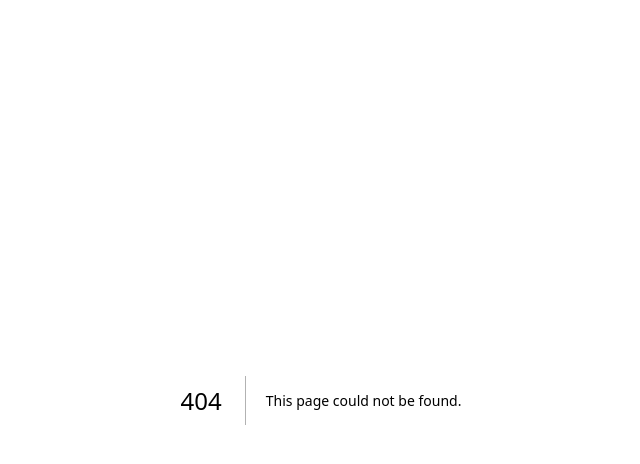
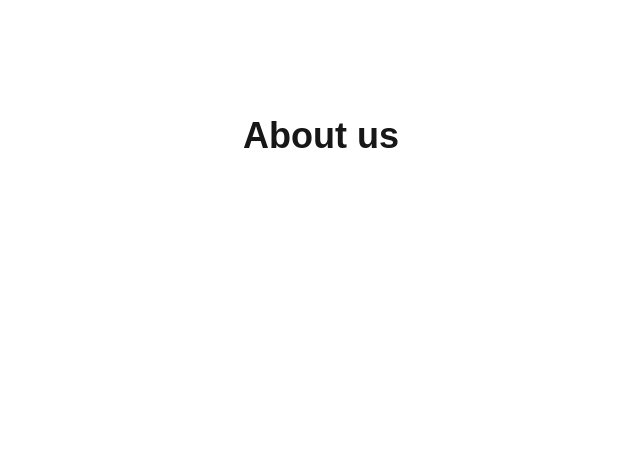
Before and after one commit to officialrajdeepsingh/useLinkStatus-hook-nextjs, a Next.js app: page /about in a window 1280 px wide. Before the commit this address had no page. Shown: the top 464 px of the page, without its empty margins (319-959 px from the left). Built offline with nearby package versions, Linux system fonts and the light colour scheme.

Commit message:
about page

```diff
--- /dev/null
+++ b/app/about/page.tsx
@@ -0,0 +1,9 @@
+export default function Home() {
+  return (
+    <main className="container h-96  justify-center  p-5 flex flex-col gap-[32px] row-start-2 items-center sm:items-start">
+      <div className="container p-10 bg-accent mb-28 flex flex-col mx-auto">
+        <h1 className="text-4xl text-center font-bold">About us</h1>
+      </div>
+    </main>
+  );
+}
```
